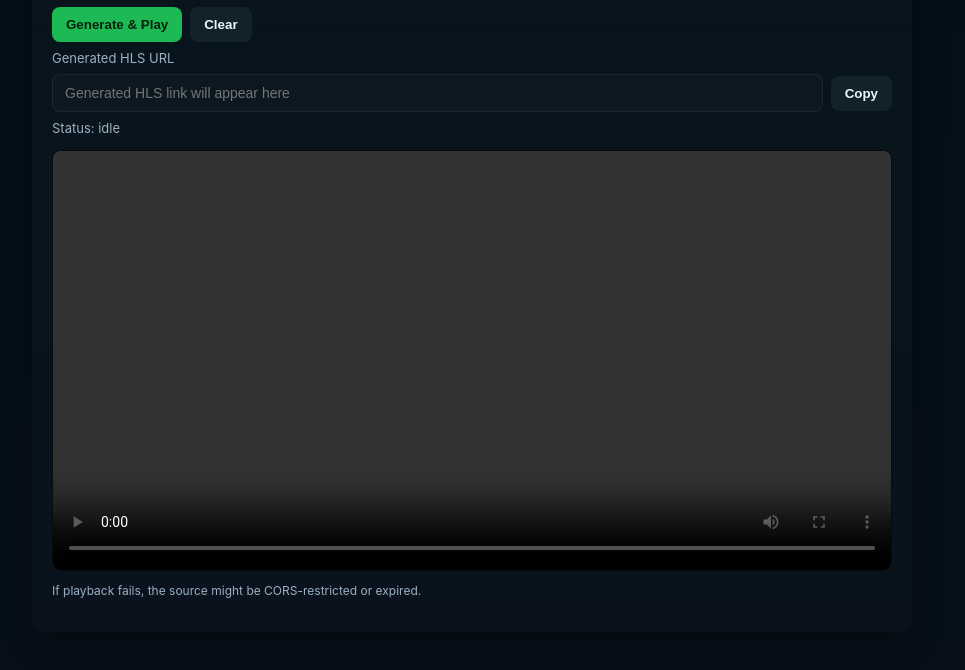
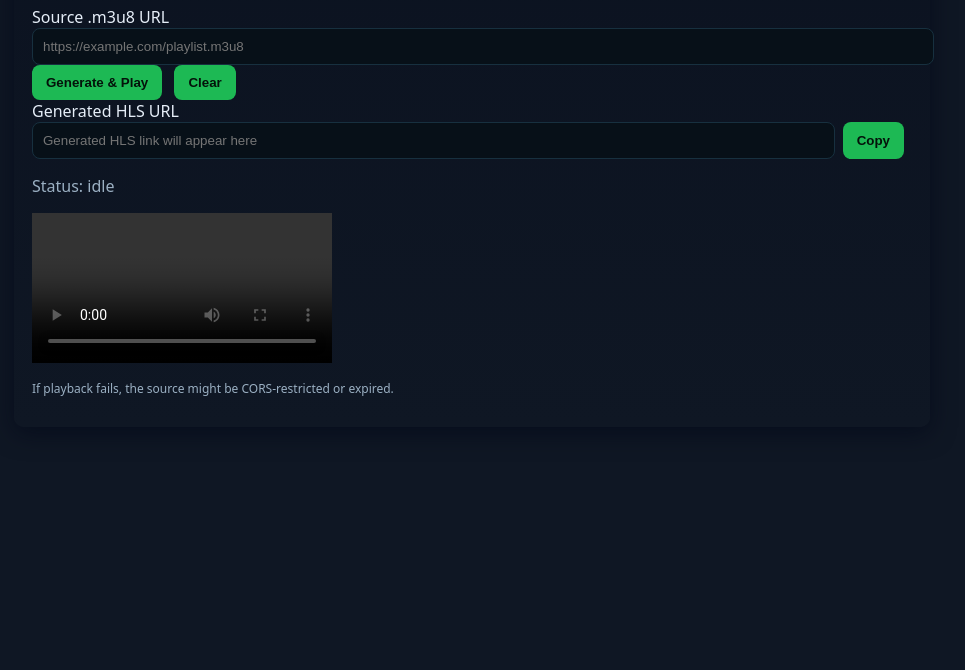
Before and after one commit to purtitripathi715-png/pw-restream-, a plain HTML site: page web/index.html in a window 1280 px wide. Shown: the part 184-854 px from the top of the page, without its empty margins (168-1133 px from the left). After the commit the page ends 800 px from the top, so only its background shows below. Drawn offline with nearby package versions, Linux system fonts and the light colour scheme.

Commit message:
Update style.css

```diff
--- a/web/style.css
+++ b/web/style.css
@@ -1,60 +1,8 @@
-:root{
-  --bg:#07101a;
-  --card:#0b1720;
-  --muted:#9bb0c3;
-  --accent:#1db954;
-  --text:#eaf6ff;
-}
-
-*{box-sizing:border-box}
-body{
-  margin:0;
-  min-height:100vh;
-  font-family:Inter, system-ui, -apple-system, 'Segoe UI', Roboto, 'Helvetica Neue', Arial;
-  background:linear-gradient(180deg,#031018 0%, #07101a 100%);
-  color:var(--text);
-  padding:20px;
-}
-
-.card{
-  max-width:880px;
-  margin:18px auto;
-  background:linear-gradient(180deg, rgba(255,255,255,0.02), rgba(255,255,255,0.01));
-  padding:20px;
-  border-radius:12px;
-  box-shadow: 0 8px 30px rgba(3,6,12,0.6);
-}
-
-h1{margin:0 0 8px 0;font-size:20px}
-.muted{color:var(--muted);margin:8px 0 14px 0;font-size:13px}
-.small{font-size:12px;color:var(--muted)}
-
-label{display:block;margin-top:8px;margin-bottom:6px;color:var(--muted);font-size:13px}
-input{
-  width:100%;
-  padding:10px 12px;
-  border-radius:8px;
-  border:1px solid rgba(255,255,255,0.06);
-  background:rgba(255,255,255,0.02);
-  color:var(--text);
-  outline:none;
-  font-size:14px;
-}
-
-.row{display:flex;gap:8px;margin-top:10px}
-.btn{
-  padding:10px 14px;
-  border-radius:8px;
-  border:0;
-  background:#12222a;
-  color:var(--text);
-  cursor:pointer;
-  font-weight:600;
-}
-.btn.positive{background:var(--accent);color:#04210c}
-.output{display:flex;gap:8px;align-items:center;margin-top:8px}
+body{background:#0f1724;color:#e6eef8;font-family:system-ui, -apple-system, 'Segoe UI', Roboto;margin:0;padding:24px}
+.card{max-width:880px;margin:24px auto;padding:18px;border-radius:10px;background:linear-gradient(180deg,#0b1220,#0f1724);box-shadow:0 6px 24px rgba(2,6,23,0.6)}
+input[type=text], input[type=url], input {width:100%;padding:10px;border-radius:8px;border:1px solid #17303f;background:#071018;color:#dff0ff}
+button{padding:10px 14px;border-radius:8px;border:0;background:#1db954;color:#04120a;font-weight:700;margin-right:8px}
+.muted{color:#9bb0c3}
+.output{display:flex;gap:8px}
 .output input{flex:1}
-.player-wrap{margin-top:14px}
-video{width:100%;height:auto;background:#000;border-radius:8px;border:1px solid rgba(255,255,255,0.04)}
-
-code{background:rgba(255,255,255,0.02);padding:2px 6px;border-radius:4px;font-size:13px}
+.small{font-size:12px}
```
